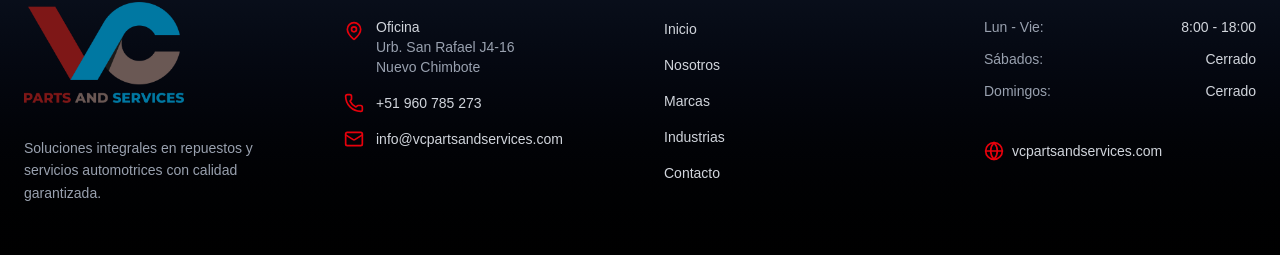
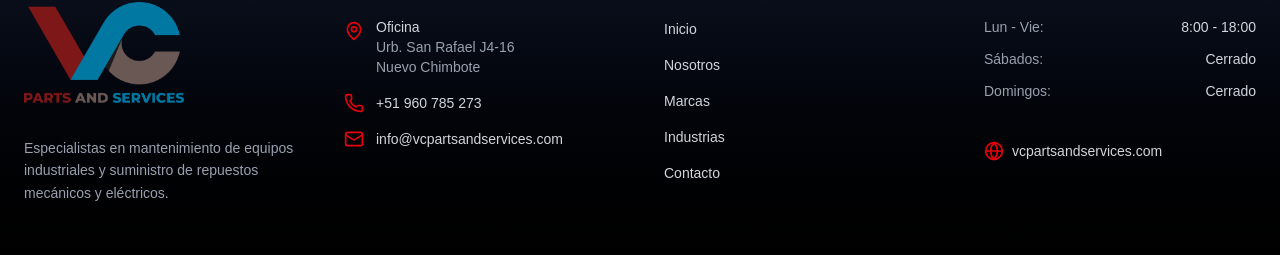
Before and after one commit to alancueva/vcpartsandservices, a Next.js app: page / in a window 1280 px wide. Shown: the part 3609-3864 px from the top of the page. Built offline with nearby package versions, Linux system fonts and the light colour scheme.

Commit message:
actualiza la descripción en el componente Footer para reflejar mejor los servicios ofrecidos

```diff
--- a/src/components/footer.tsx
+++ b/src/components/footer.tsx
@@ -56,7 +56,7 @@ export default function Footer() {
 
                         {/* Descripción */}
                         <p className="text-sm text-gray-400 leading-relaxed">
-                            Soluciones integrales en repuestos y servicios automotrices con calidad garantizada.
+                            Especialistas en mantenimiento de equipos industriales y suministro de repuestos mecánicos y eléctricos.
                         </p>
                     </div>
 
```
